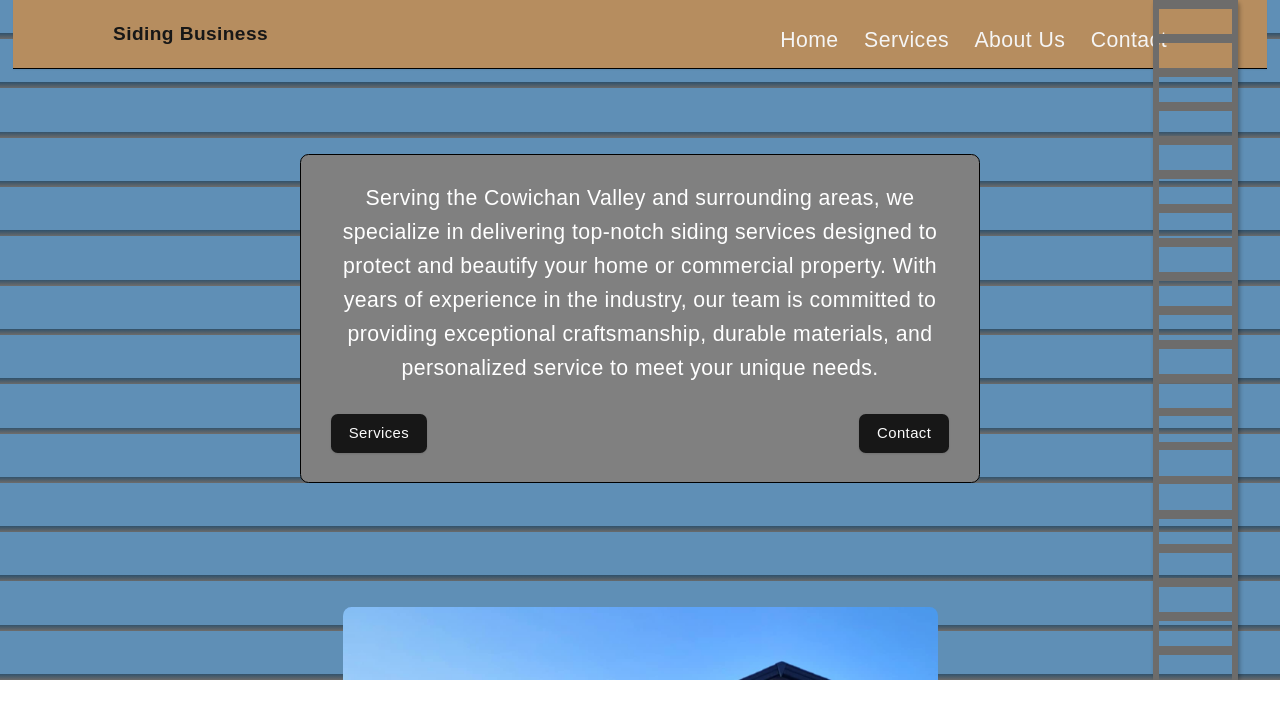
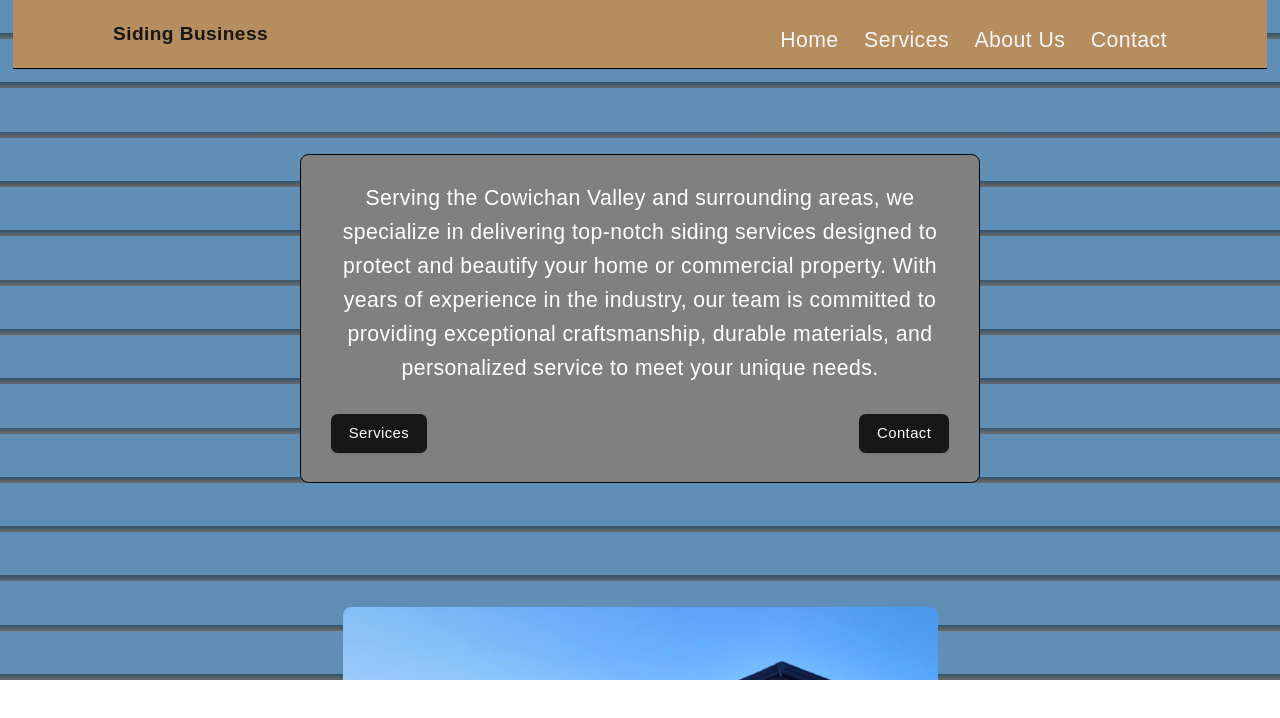
Before and after one commit to ClintasaurusRex/SGSIDING, a React (Vite) app in the folder sgsiding/: page / in a window 1280 px wide. Shown: the top 718 px of the page. Built offline with nearby package versions, Linux system fonts and the light colour scheme.

Commit message:
Remove ladder div from About and Home pages

```diff
--- a/sgsiding/src/components/styles/About.css
+++ b/sgsiding/src/components/styles/About.css
@@ -70,9 +70,9 @@
   background-color: grey;
 }
 
+/* Ladder code if needed */
 .ladder {
   position: absolute;
-
   right: 50px;
   top: 50%;
   transform: translateY(-50%);
@@ -80,8 +80,7 @@
   height: 100%;
   background: linear-gradient(
     90deg,
-    #8b4513 0%,    /* Dark wood color */
-    /* #a0522d 100%   Lighter wood color */
+    #8b4513 0%,
   );
   border-radius: 5px;
   box-shadow: 2px 2px 5px rgba(0, 0, 0, 0.3);
--- a/sgsiding/src/pages/About.jsx
+++ b/sgsiding/src/pages/About.jsx
@@ -3,7 +3,7 @@ import "../components/styles/About.css";
 export default function About() {
   return (
     <div className="container mx-auto px-4 py-8">
-      <div className="ladder"></div>
+      {/* <div className="ladder"></div> */}
       <h1 className="text-3xl font-bold mb-8 text-center">About Us</h1>
 
       <div className="max-w-4xl mx-auto space-y-8">
--- a/sgsiding/src/pages/Home.jsx
+++ b/sgsiding/src/pages/Home.jsx
@@ -3,7 +3,7 @@ import "../components/styles/About.css";
 export default function Home() {
   return (
     <div>
-      <div className="ladder"></div>
+      {/* <div className="ladder"></div> */}
       <Siding />
     </div>
 
```
